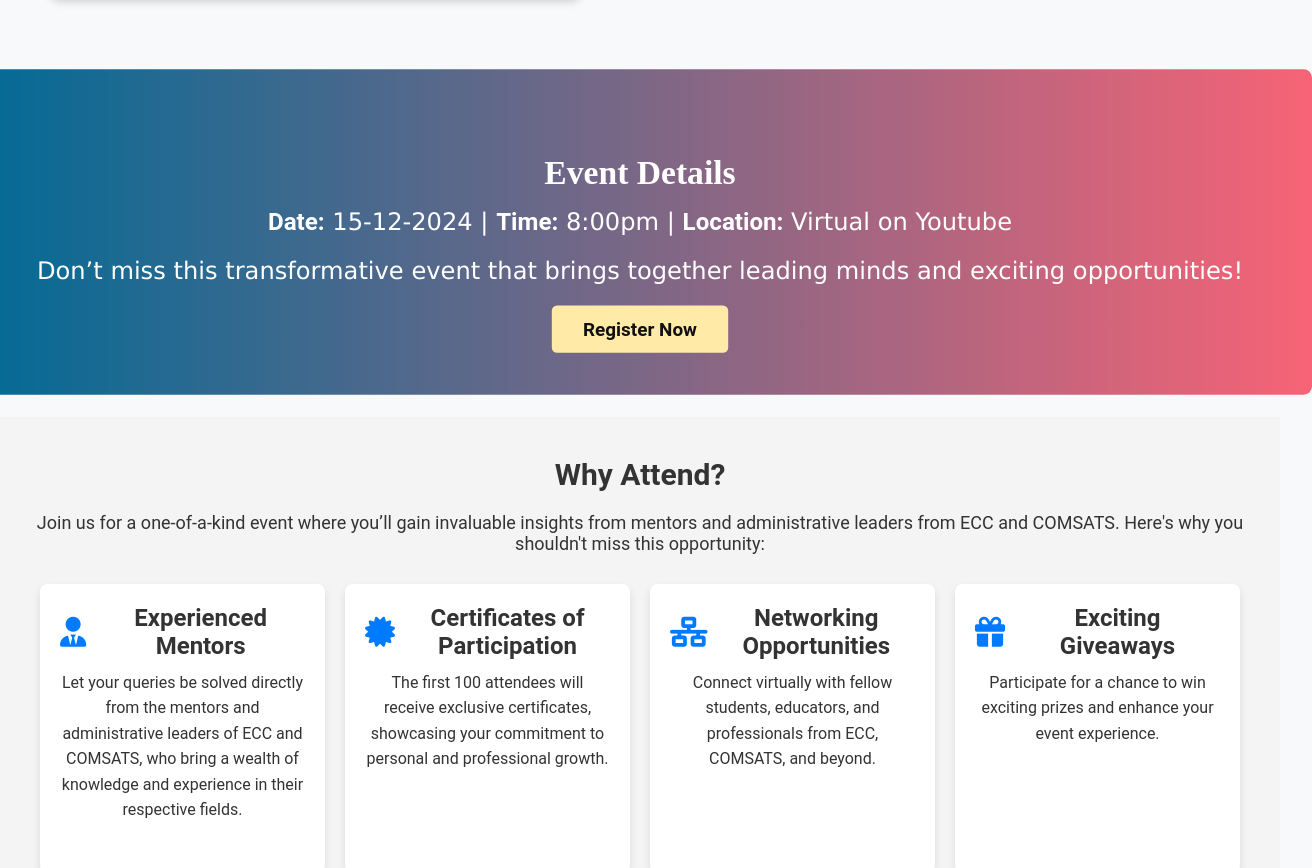
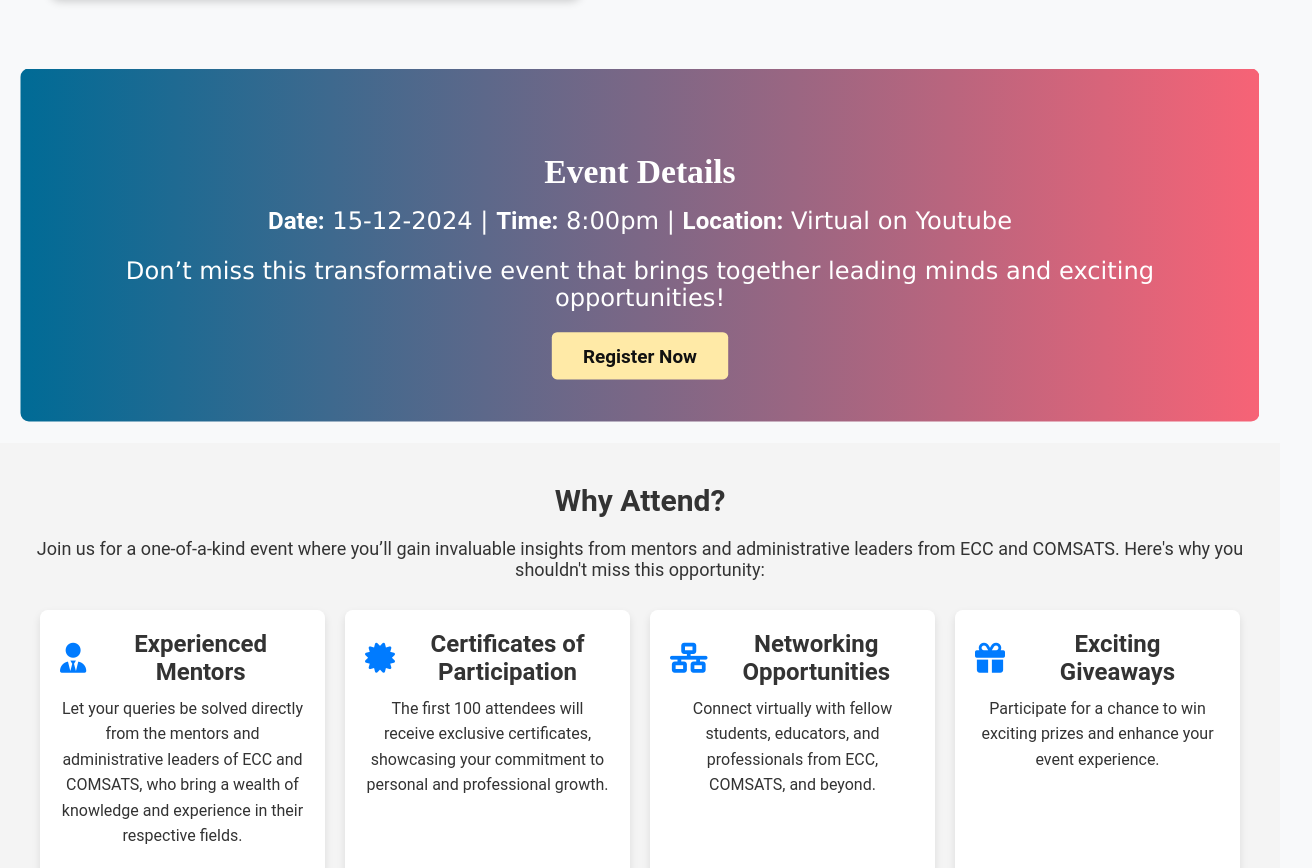
Before and after one commit to Abdullah-Awan92/Ecc-X-Comsats, a plain HTML site: page index.html in a window 1280 px wide. Shown: the part 990-1858 px from the top of the page, 1312 px wide, since content can reach past the window. Drawn offline with Linux system fonts and the light colour scheme.

Commit message:
Update styles.css

```diff
--- a/styles.css
+++ b/styles.css
@@ -179,7 +179,7 @@ section {
   padding: 40px;
   text-align: center;
   border-radius: 8px;
-  margin: 30px 0;
+  margin: 30px 50px;
   animation: pulse 2s infinite;
   padding-top: 80px; /* Adjusted to account for fixed header */
 }
```
